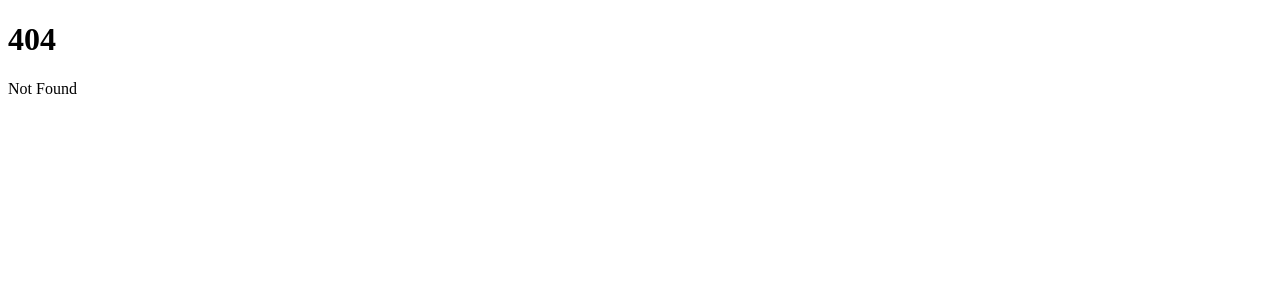
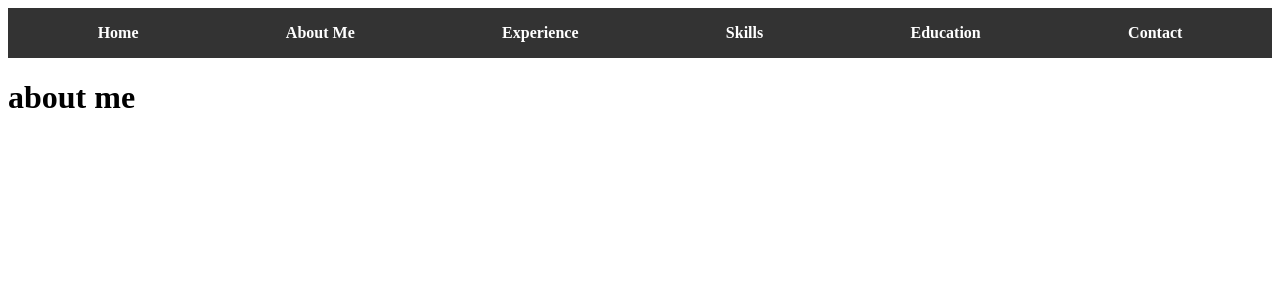
Before and after one commit to Rhysdhyde5/RhysWebKit, a SvelteKit app in the folder RhysWebApp/: page /about in a window 1280 px wide. Before the commit this address had no page. Shown: the top 300 px of the page. Built offline with nearby package versions, Linux system fonts and the light colour scheme.

Commit message:
initial commit
each individual page added temporary

```diff
--- /dev/null
+++ b/RhysWebApp/src/components/Navbar.svelte
@@ -0,0 +1,43 @@
+<script>
+
+  </script>
+
+  <nav class="navbar">
+    <ul>
+      <li><a href="/">Home</a></li>
+      <li><a href="/about">About Me</a></li>
+      <li><a href="/experience">Experience</a></li>
+      <li><a href="/skills">Skills</a></li>
+      <li><a href="/education">Education</a></li>
+      <li><a href="/contact">Contact</a></li>
+    </ul>
+  </nav>
+
+  <style>
+    .navbar {
+      background-color: #333;
+      padding: 1rem;
+    }
+
+    .navbar ul {
+      list-style-type: none;
+      display: flex;
+      justify-content: space-around;
+      margin: 0;
+      padding: 0;
+    }
+
+    .navbar ul li {
+      margin: 0 1rem;
+    }
+
+    .navbar ul li a {
+      color: #fff;
+      text-decoration: none;
+      font-weight: bold;
+    }
+
+    .navbar ul li a:hover {
+      text-decoration: underline;
+    }
+  </style>
--- /dev/null
+++ b/RhysWebApp/src/routes/+layout.svelte
@@ -0,0 +1,11 @@
+<script>
+    import Navbar from '../components/Navbar.svelte';
+  </script>
+
+  <Navbar />
+
+  <slot />
+
+  <style>
+    /* Add any global styles if needed */
+  </style>
--- /dev/null
+++ b/RhysWebApp/src/routes/about/+page.svelte
@@ -0,0 +1 @@
+<h1>about me</h1>
--- /dev/null
+++ b/RhysWebApp/src/routes/contact/+page.svelte
@@ -0,0 +1 @@
+<h1>contact</h1>
--- /dev/null
+++ b/RhysWebApp/src/routes/education/+page.svelte
@@ -0,0 +1 @@
+<h1>education</h1>
--- /dev/null
+++ b/RhysWebApp/src/routes/experience/+page.svelte
@@ -0,0 +1 @@
+<h1>experience</h1>>
--- /dev/null
+++ b/RhysWebApp/src/routes/home/+page.svelte
@@ -0,0 +1 @@
+<h1>home</h1>>
--- /dev/null
+++ b/RhysWebApp/src/routes/skills/+page.svelte
@@ -0,0 +1 @@
+<h1>skills</h1>
```
